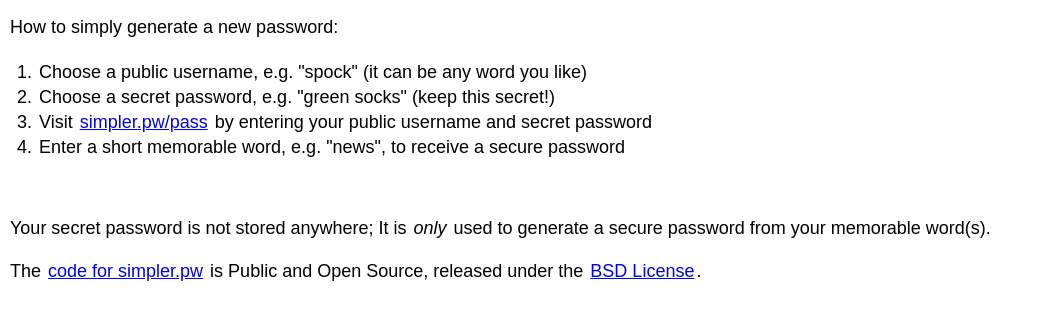
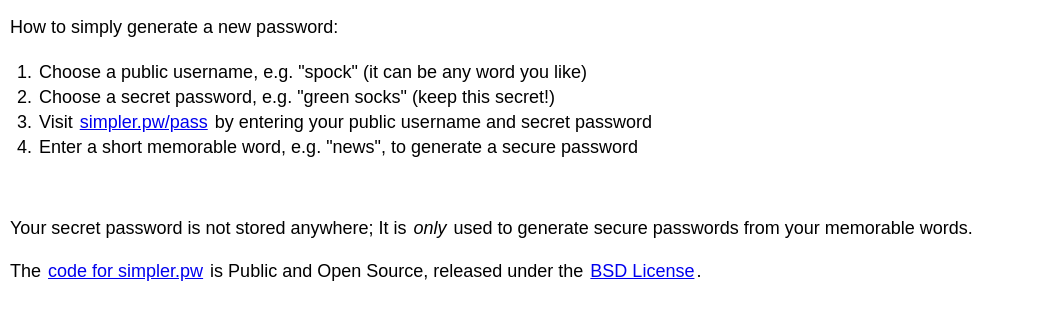
Before and after one commit to legendum/simpler.pw, a website: page web/index.html in a window 1280 px wide. Shown: the part 51-370 px from the top of the page, without its empty margins (0-1038 px from the left). Drawn offline with Linux system fonts and the light colour scheme.

Commit message:
Improve the index.html text

```diff
--- a/web/index.html
+++ b/web/index.html
@@ -29,12 +29,12 @@
       <li>Choose a public username, e.g. "spock" (it can be any word you like)</li>
       <li>Choose a secret password, e.g. "green socks" (keep this secret!)</li>
       <li>Visit <a href="/pass">simpler.pw/pass</a> by entering your public username and secret password</li>
-      <li>Enter a short memorable word, e.g. "news", to receive a secure password</li>
+      <li>Enter a short memorable word, e.g. "news", to generate a secure password</li>
     </ol>
 
     <br>
 
-    <p>Your secret password is not stored anywhere; It is <i>only</i> used to generate a secure password from your memorable word(s).</p>
+    <p>Your secret password is not stored anywhere; It is <i>only</i> used to generate secure passwords from your memorable words.</p>
 
     <p>The <a href="https://github.com/hutchike/simpler.pw">code for simpler.pw</a> is Public and Open Source, released under the <a href="license.txt">BSD License</a>.</p>
   </body>
```
